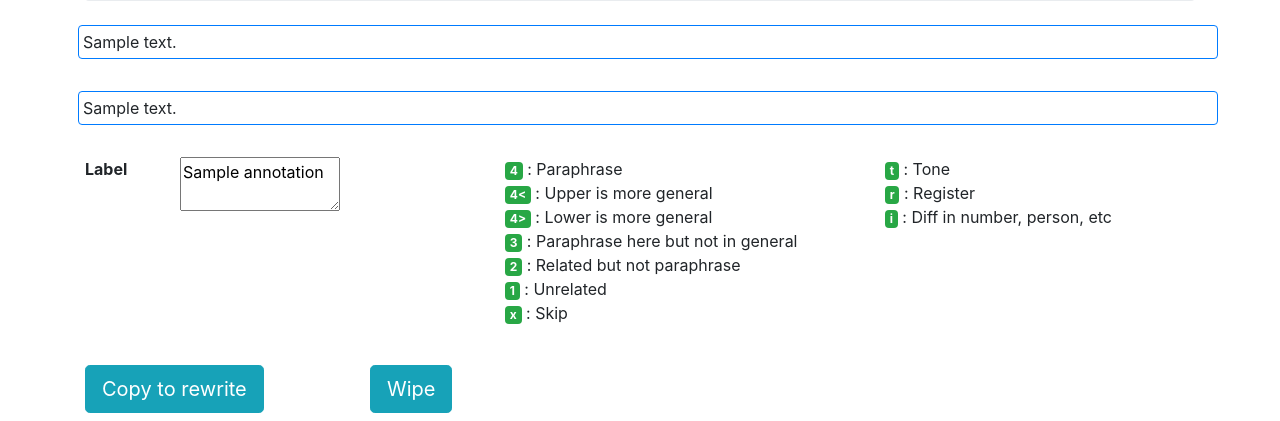
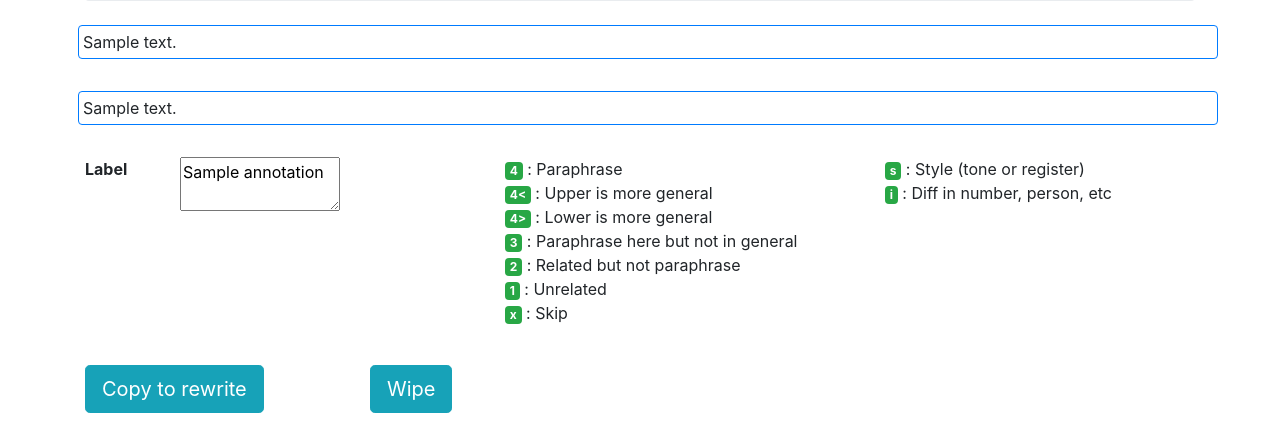
Before and after one commit to TurkuNLP/rew-para-anno, a Flask app: template paraanno/templates/doc.html in a window 1280 px wide. Shown: the part 47-468 px from the top of the page. Run offline with Flask 2, Linux system fonts and the light colour scheme; the template is opened without the code that fills it: most values are stand-ins (such as "Sample title", 1, 10 or a date in 2020); some libraries are stand-ins or nearby versions.

Commit message:
tone+reg

```diff
--- a/paraanno/templates/doc.html
+++ b/paraanno/templates/doc.html
@@ -67,7 +67,7 @@
 
 	<div class="col-4">
 	  <ul style="list-style-type:none;">
-	    {% for l,d in (("t","Tone"),("r","Register"), ("i","Diff in number, person, etc")) %}
+	    {% for l,d in (("s","Style (tone or register)"),("i","Diff in number, person, etc")) %}
 	      <li> <span class="badge badge-success">{{l}}</span> : {{d}} </li>
 	    {% endfor %}
 	  </ul>
```
